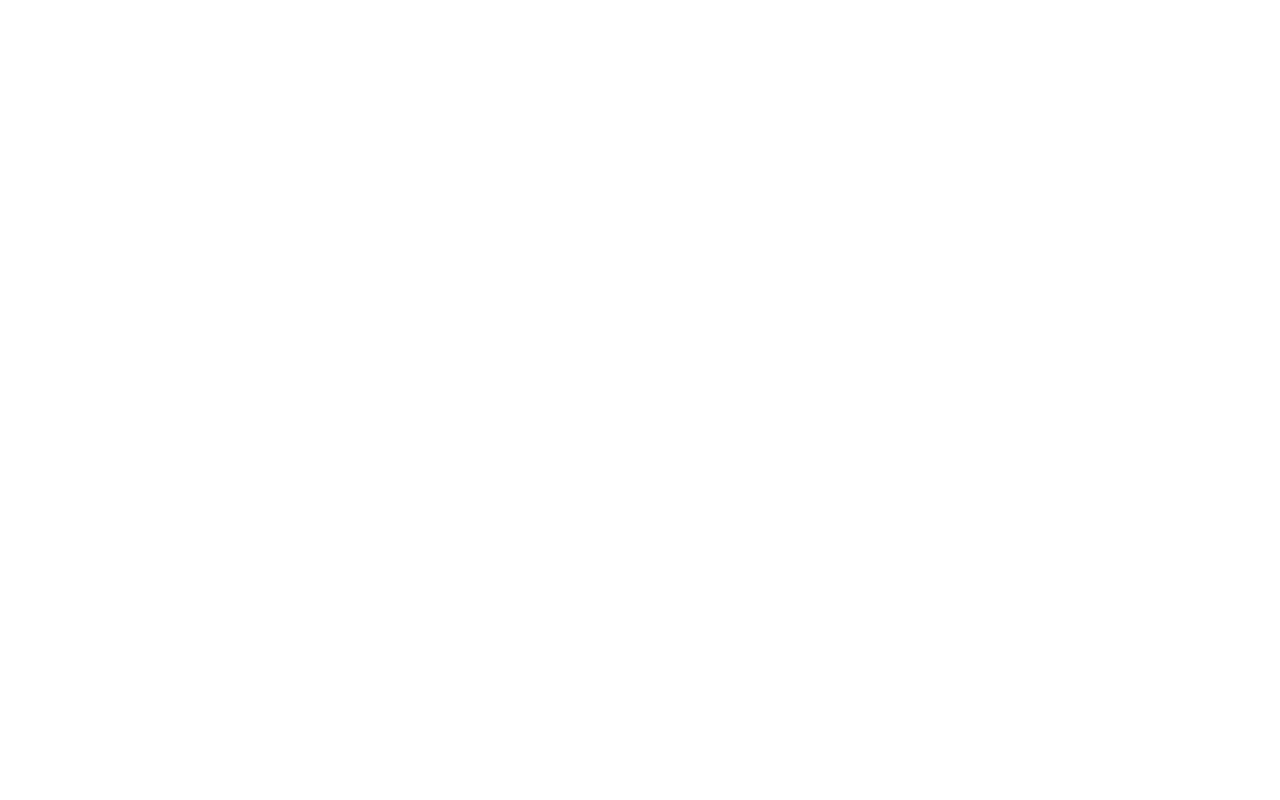
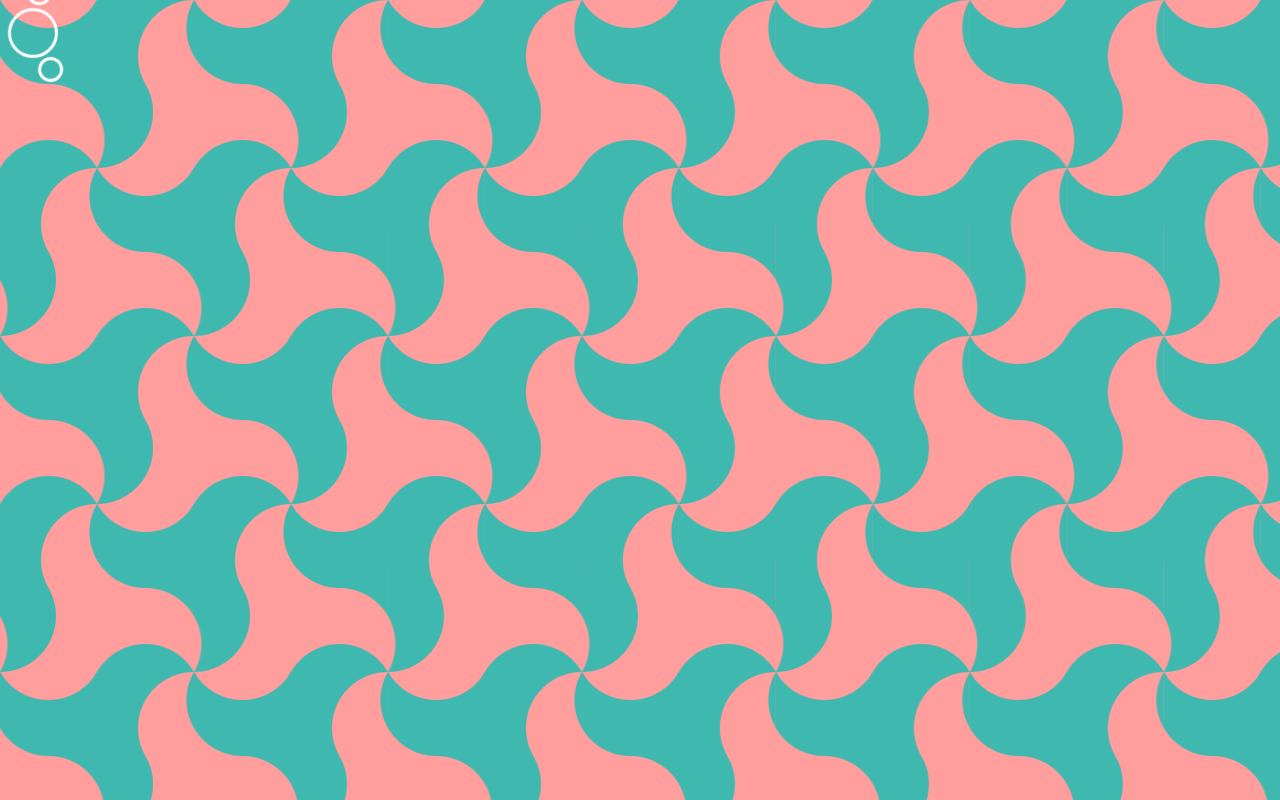
Before and after one commit to uzbot-news/uzbot-news-, a plain HTML site: page 1.html in a window 1280 px wide. Drawn offline with Linux system fonts and the light colour scheme.

Commit message:
update 1.html

```diff
--- a/1.html
+++ b/1.html
@@ -47,7 +47,7 @@
 </style>
 
 <style>
-    lhtml {
+    html {
   --s: 56px; /* control the size*/
   --c1: #3fb8af;
   --c2: #ff9e9d;
```
